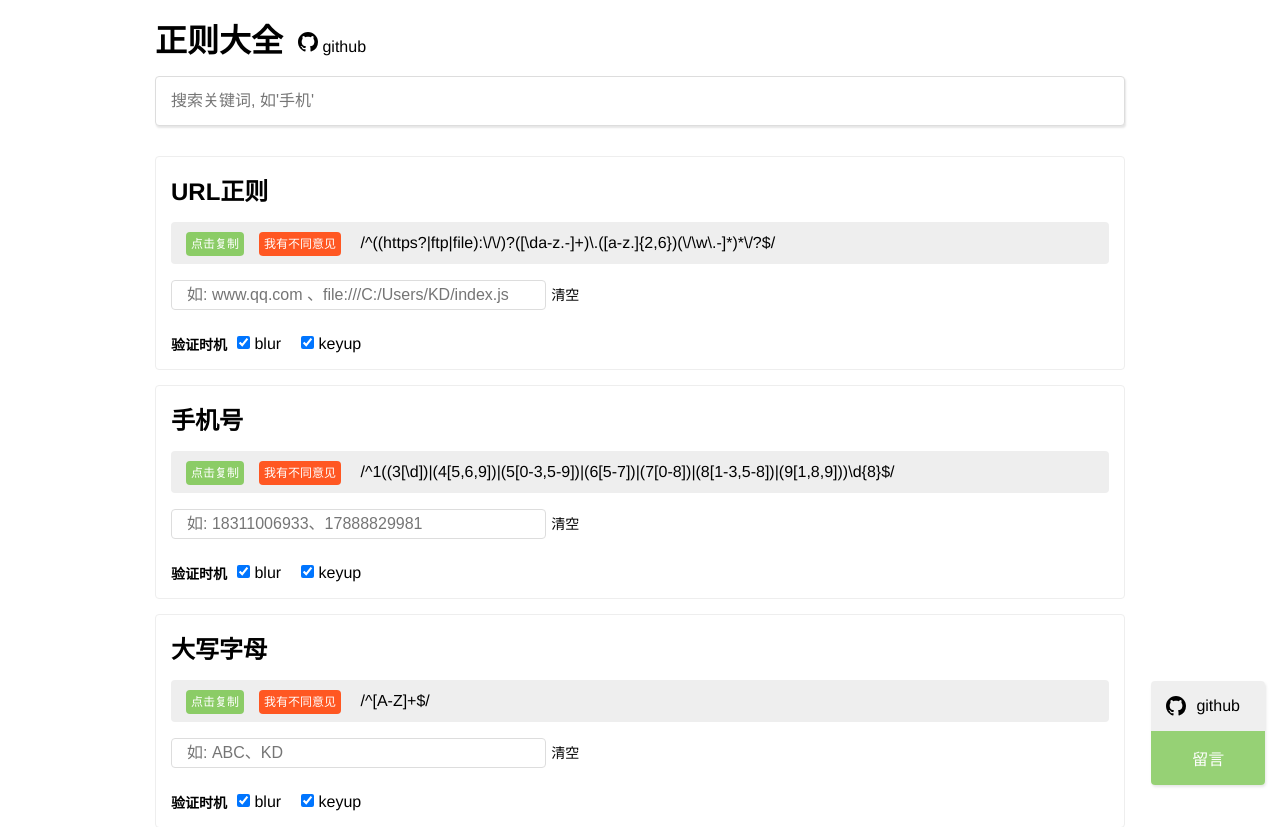
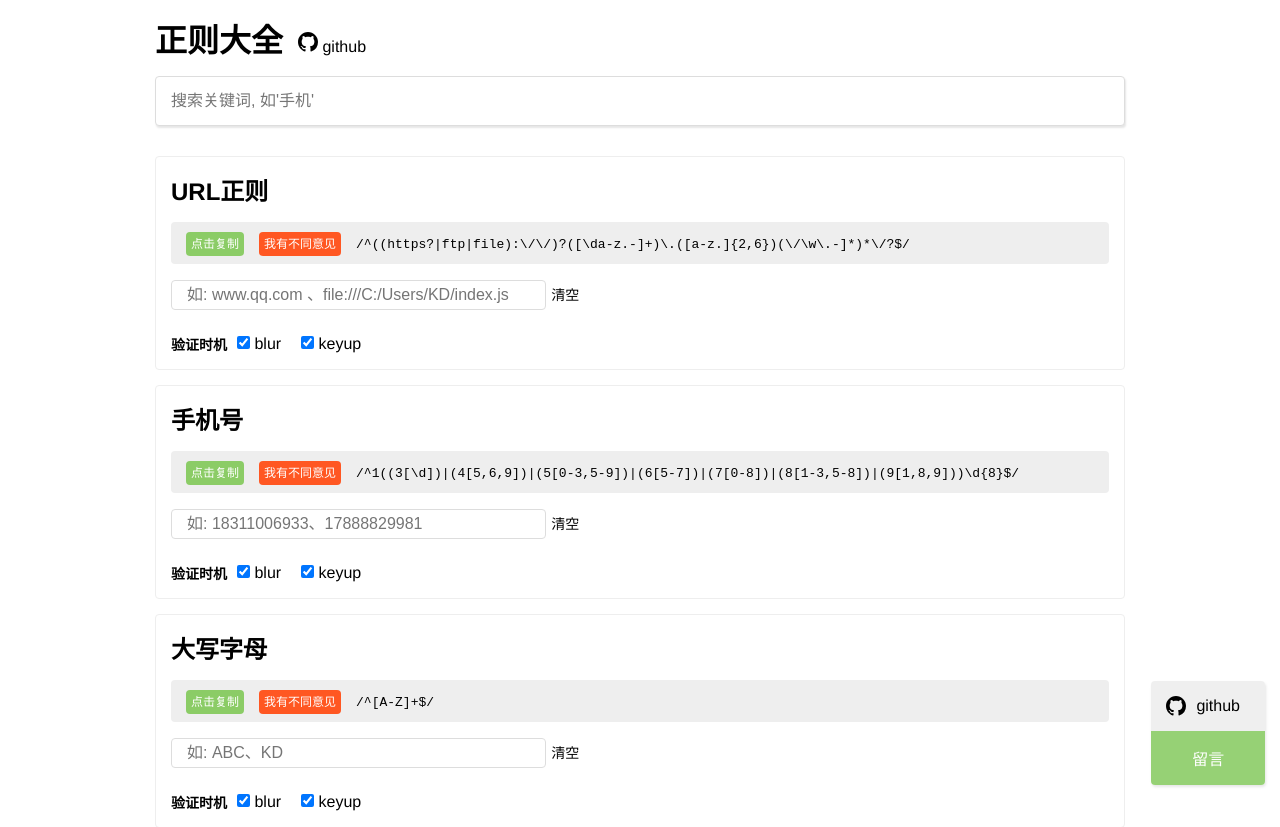
Before and after one commit to Saint-Prince/any-rule, a Vue app: page / in a window 1280 px wide. Shown: the top 827 px of the page. Built offline with nearby package versions, Linux system fonts and the light colour scheme.

Commit message:
feat: 增加highlight.js, 但是暂时关闭

```diff
--- a/public/index.html
+++ b/public/index.html
@@ -17,6 +17,8 @@
             s.parentNode.insertBefore(hm, s);
         })();
     </script>
+    <!-- <link rel="stylesheet" href="//cdnjs.cloudflare.com/ajax/libs/highlight.js/9.15.8/styles/github.min.css">
+    <script src="//cdnjs.cloudflare.com/ajax/libs/highlight.js/9.15.8/highlight.min.js"></script> -->
     <style>
         * {
             padding: 0;
--- a/src/App.vue
+++ b/src/App.vue
@@ -69,7 +69,7 @@
                             target="_blank"
                             class="btn-better"
                         >我有不同意见</a>
-                        {{rule}}
+                        <code ref="code" class="javascript">{{rule}}</code>
                     </p>
                     <section class="verification">
                         <label>
@@ -136,6 +136,15 @@ export default {
     },
 
     mounted() {
+        // this.$nextTick(() => {
+        //     // 高亮
+        //     this.$refs.code.forEach((block) => {
+        //         console.log(block);
+        //         /* eslint-disable */
+        //         hljs.highlightBlock(block);
+        //     });
+        // });
+
         const clipboard = new ClipboardJS('.btn-copy');
 
         this.$on('hook:destroyed', () => {
```
